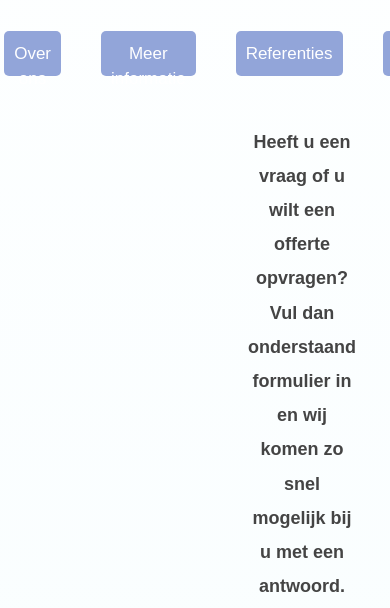
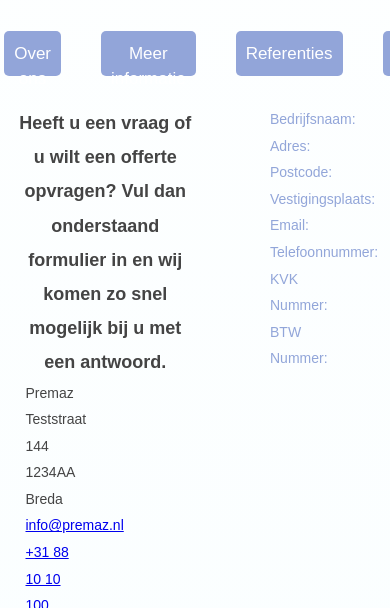
Before and after one commit to leonvsc/Premaz, a PHP site: page /contact.html in a window 390 px wide; the page is wider, and only the part inside the window is pictured. Shown: the top 608 px of that part. Run offline with PHP 8.4, Linux system fonts and the light colour scheme.

Commit message:
Made some elements responsive with bootstrap grid

```diff
--- a/contact.html
+++ b/contact.html
@@ -48,15 +48,16 @@
                 </ul>
             </nav>
         </header>
-        <div class="flex">
-            <div class="contactDescription">
+        <div class="container">
+            <div class="row">
+                <div class="col-6 contactDescription">
                     <section>
-                    Heeft u een vraag of u wilt een offerte opvragen? Vul dan
-                    onderstaand formulier in en wij komen zo snel mogelijk bij u
-                    met een antwoord.
+                        Heeft u een vraag of u wilt een offerte opvragen? Vul
+                        dan onderstaand formulier in en wij komen zo snel
+                        mogelijk bij u met een antwoord.
                     </section>
                 </div>
-            <div class="contact">
+                <div class="col-2 contact">
                     <section>
                         Bedrijfsnaam:
                         <br />
@@ -75,7 +76,7 @@
                         BTW Nummer:
                     </section>
                 </div>
-            <div class="contactInfo">
+                <div class="col-2 contactInfo">
                     <section>
                         Premaz
                         <br />
@@ -95,8 +96,8 @@
                     </section>
                 </div>
             </div>
-        <div class="flex-container">
-            <div class="contactForm">
+            <div class="row">
+                <div class="col contactForm">
                     <form>
                         <ul>
                             <li>
@@ -104,7 +105,9 @@
                                 <input id="name" type="text" />
                             </li>
                             <li>
-                            <label for="telephoneNumber">Telefoonnummer:</label>
+                                <label for="telephoneNumber">
+                                    Telefoonnummer:
+                                </label>
                                 <input id="telephoneNumber" type="text" />
                             </li>
                             <li>
@@ -121,14 +124,17 @@
                                 ></textarea>
                             </li>
                             <li class="button">
-                            <a class="nav_link" href="https://www.google.nl/">
+                                <a
+                                    class="nav_link"
+                                    href="https://www.google.nl/"
+                                >
                                     Versturen
                                 </a>
                             </li>
                         </ul>
                     </form>
                 </div>
-            <div class="map">
+                <div class="col">
                     <iframe
                         width="600"
                         height="450"
@@ -139,5 +145,6 @@
                     ></iframe>
                 </div>
             </div>
+        </div>
     </body>
 </html>
--- a/css/contact.css
+++ b/css/contact.css
@@ -6,8 +6,7 @@
 .contactForm li {
     display: flex;
     flex-direction: column;
-    width: 200%;
-    margin-left: 80%;
+    width: 100%;
     font-size: 1.5rem;
 }
 
@@ -42,7 +41,6 @@
     font-weight: 600;
     text-align: center;
     max-width: 60rem;
-    margin-left: 24rem;
     margin-top: 5%;
 }
 
```
Lines whose indentation alone changed are shown as unchanged.
